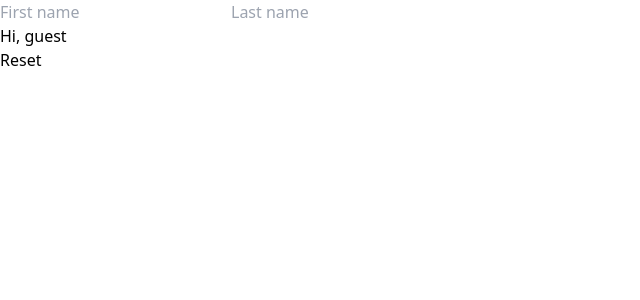
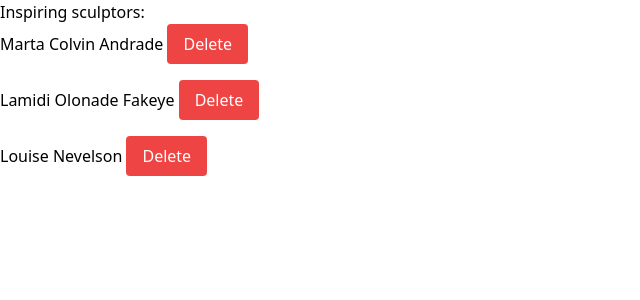
Before and after one commit to Dale0311/react-v2, a React (Vite) app: page / in a window 1280 px wide. Shown: the top 300 px of the page, without its empty margins (0-640 px from the left). Built offline with nearby package versions, Linux system fonts and the light colour scheme.

Commit message:
update readme

```diff
--- a/src/App.jsx
+++ b/src/App.jsx
@@ -1,43 +1,32 @@
 import { useState } from "react";
 
-export default function Form() {
-  const [name, setName] = useState({ firstName: "", lastName: "" });
-  const isNameSet = name.firstName || name.lastName ? true : false;
-  function handleFirstNameChange(e) {
-    const { name, value } = e.target;
-    setName((oldVal) => {
-      return { ...oldVal, [name]: value };
-    });
-  }
+let initialArtists = [
+  { id: 0, name: "Marta Colvin Andrade" },
+  { id: 1, name: "Lamidi Olonade Fakeye" },
+  { id: 2, name: "Louise Nevelson" },
+];
 
-  function handleLastNameChange(e) {
-    const { name, value } = e.target;
-    setName((oldVal) => {
-      return { ...oldVal, [name]: value };
-    });
-  }
-
-  function handleReset() {
-    firstName = "";
-    lastName = "";
-  }
+export default function List() {
+  const [artists, setArtists] = useState(initialArtists);
 
   return (
-    <form onSubmit={(e) => e.preventDefault()}>
-      <input
-        placeholder="First name"
-        value={name.firstName}
-        onChange={handleFirstNameChange}
-        name="firstName"
-      />
-      <input
-        placeholder="Last name"
-        value={name.lastName}
-        onChange={handleLastNameChange}
-        name="lastName"
-      />
-      <h1>Hi, {isNameSet ? `${name.firstName} ${name.lastName}` : "guest"}</h1>
-      <button onClick={handleReset}>Reset</button>
-    </form>
+    <>
+      <h1>Inspiring sculptors:</h1>
+      <ul className="space-y-4">
+        {artists.map((artist) => (
+          <li key={artist.id}>
+            {artist.name}{" "}
+            <button
+              className="py-2 px-4 bg-red-500 text-white rounded"
+              onClick={() => {
+                setArtists(artists.filter((artis) => artis.id !== artist.id));
+              }}
+            >
+              Delete
+            </button>
+          </li>
+        ))}
+      </ul>
+    </>
   );
 }
```
Also changed, not shown: 1 other file (tests, documents, lock files or other folders).
